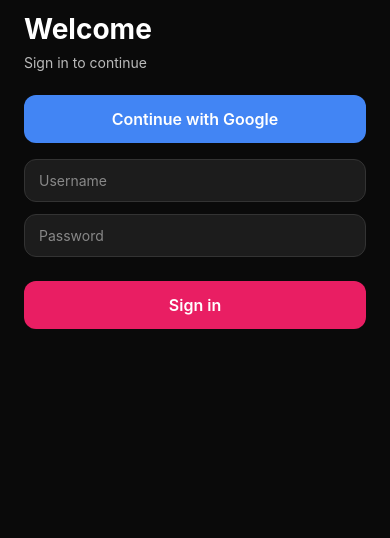
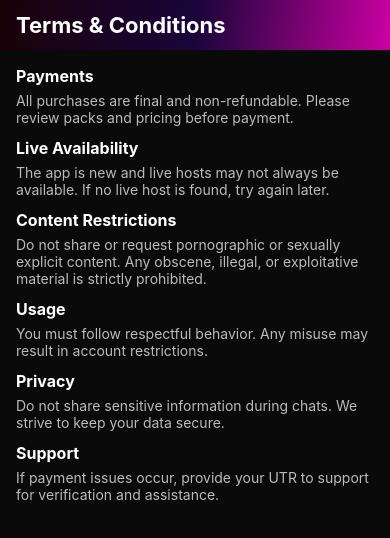
Before and after one commit to slayerintech/DekhoJi, a React Native app: screen /Terms in a window 390 px wide. Shown: the top 538 px of the page. Built offline with nearby package versions, Linux system fonts and the light colour scheme.

Commit message:
- terms and condtions

```diff
--- a/App.js
+++ b/App.js
@@ -11,6 +11,7 @@ import LiveWatchScreen from './src/screens/LiveWatchScreen';
 import PurchaseScreen from './src/screens/PurchaseScreen';
 import WaitingScreen from './src/screens/WaitingScreen';
 import BoyTabs from './src/navigation/BoyTabs';
+import TermsScreen from './src/screens/TermsScreen';
 
 const Stack = createNativeStackNavigator();
 
@@ -27,6 +28,7 @@ export default function App() {
             <Stack.Screen name="LiveWatch" component={LiveWatchScreen} />
             <Stack.Screen name="Purchase" component={PurchaseScreen} />
             <Stack.Screen name="Waiting" component={WaitingScreen} />
+            <Stack.Screen name="Terms" component={TermsScreen} />
           </Stack.Navigator>
         </NavigationContainer>
       </SafeAreaProvider>
--- a/src/screens/ProfileScreen.js
+++ b/src/screens/ProfileScreen.js
@@ -31,6 +31,10 @@ export default function ProfileScreen({ navigation }) {
           </Pressable>
         )}
 
+        <Pressable onPress={() => navigation.navigate('Terms')} style={{ backgroundColor: '#1c1c1c', paddingVertical: 12, borderRadius: 12, alignItems: 'center', marginTop: 16, borderWidth: 1, borderColor: '#333' }}>
+          <Text style={{ color: '#fff' }}>Terms & Conditions</Text>
+        </Pressable>
+
         <Pressable style={{ backgroundColor: '#e91e63', paddingVertical: 12, borderRadius: 12, alignItems: 'center', marginTop: 24 }}>
           <Text style={{ color: '#fff' }}>Edit Profile</Text>
         </Pressable>
--- /dev/null
+++ b/src/screens/TermsScreen.js
@@ -0,0 +1,41 @@
+import React from 'react';
+import { ScrollView, Text, View } from 'react-native';
+import { SafeAreaView, useSafeAreaInsets } from 'react-native-safe-area-context';
+import { LinearGradient } from 'expo-linear-gradient';
+
+export default function TermsScreen() {
+  const insets = useSafeAreaInsets();
+  return (
+    <SafeAreaView style={{ flex: 1, backgroundColor: '#0a0a0a' }}>
+      <LinearGradient colors={["#1a0208ff", "#19053aff", "#cb00a2ff"]} start={{ x: 0, y: 0 }} end={{ x: 1, y: 1 }} style={{ paddingHorizontal: 16, paddingTop: insets.top + 12, paddingBottom: 12 }}>
+        <Text style={{ color: '#fff', fontSize: 22, fontWeight: '700' }}>Terms & Conditions</Text>
+      </LinearGradient>
+      <ScrollView contentContainerStyle={{ padding: 16 }}>
+        <View style={{ marginBottom: 12 }}>
+          <Text style={{ color: '#fff', fontSize: 16, fontWeight: '700' }}>Payments</Text>
+          <Text style={{ color: '#bbb', marginTop: 6 }}>All purchases are final and non-refundable. Please review packs and pricing before payment.</Text>
+        </View>
+        <View style={{ marginBottom: 12 }}>
+          <Text style={{ color: '#fff', fontSize: 16, fontWeight: '700' }}>Live Availability</Text>
+          <Text style={{ color: '#bbb', marginTop: 6 }}>The app is new and live hosts may not always be available. If no live host is found, try again later.</Text>
+        </View>
+        <View style={{ marginBottom: 12 }}>
+          <Text style={{ color: '#fff', fontSize: 16, fontWeight: '700' }}>Content Restrictions</Text>
+          <Text style={{ color: '#bbb', marginTop: 6 }}>Do not share or request pornographic or sexually explicit content. Any obscene, illegal, or exploitative material is strictly prohibited.</Text>
+        </View>
+        <View style={{ marginBottom: 12 }}>
+          <Text style={{ color: '#fff', fontSize: 16, fontWeight: '700' }}>Usage</Text>
+          <Text style={{ color: '#bbb', marginTop: 6 }}>You must follow respectful behavior. Any misuse may result in account restrictions.</Text>
+        </View>
+        <View style={{ marginBottom: 12 }}>
+          <Text style={{ color: '#fff', fontSize: 16, fontWeight: '700' }}>Privacy</Text>
+          <Text style={{ color: '#bbb', marginTop: 6 }}>Do not share sensitive information during chats. We strive to keep your data secure.</Text>
+        </View>
+        <View style={{ marginBottom: 12 }}>
+          <Text style={{ color: '#fff', fontSize: 16, fontWeight: '700' }}>Support</Text>
+          <Text style={{ color: '#bbb', marginTop: 6 }}>If payment issues occur, provide your UTR to support for verification and assistance.</Text>
+        </View>
+      </ScrollView>
+    </SafeAreaView>
+  );
+}
```
